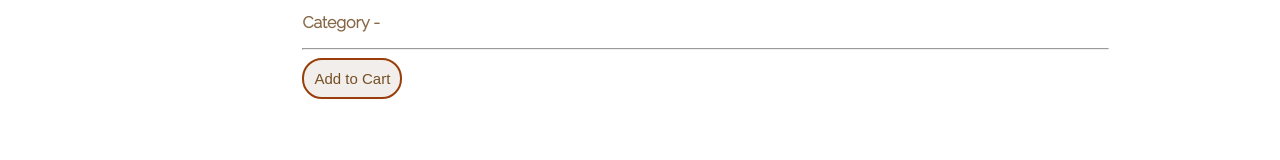
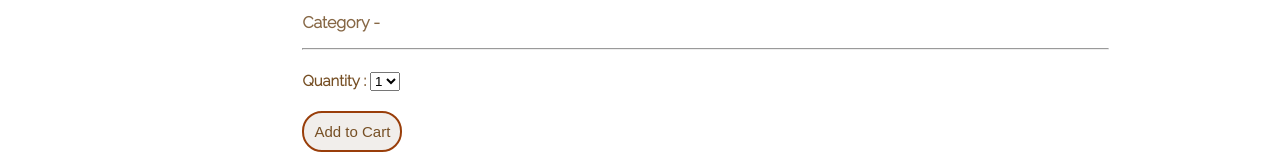
Before and after one commit to JAYAKANTHARUN/FitHive, a React (Create React App) app in the folder client/: page /details/1 in a window 1280 px wide. Shown: the part 490-650 px from the top of the page. Built offline with nearby package versions, Linux system fonts and the light colour scheme; no server answers.

Commit message:
Updated Details page

```diff
--- a/client/src/App.css
+++ b/client/src/App.css
@@ -585,6 +585,18 @@ table img{
   transform: scale(1.05);
 }
 
+.quantitydropdown{
+  margin-top: 20px;
+  margin-right: 20px;
+  margin-bottom: 20px;
+}
+.quantitylabel{
+  color:rgb(118, 79, 36);
+  font-size: 15px;
+  font-family: 'Raleway', sans-serif;
+  font-weight: bold;
+}
+
 /*
 
 .App {
--- a/client/src/components/Details.js
+++ b/client/src/components/Details.js
@@ -1,5 +1,5 @@
 import React, { useEffect } from "react";
-import { useParams,useNavigate } from "react-router-dom";
+import { useParams, useNavigate } from "react-router-dom";
 import { useState } from "react";
 
 const Details = () => {
@@ -9,15 +9,16 @@ const Details = () => {
     const [category, setcategory] = useState('')
     const [company, setcompany] = useState('')
     const [image, setimage] = useState('')
-    const [star,setstar]=useState('')
-    const [rating,setrating]=useState('')
-    const [discount,setdiscount]=useState('')
-    const [about,setabout]=useState('')
+    const [star, setstar] = useState('')
+    const [rating, setrating] = useState('')
+    const [discount, setdiscount] = useState('')
+    const [about, setabout] = useState('')
+    const [quantity, setquantity] = useState('1');
     const params = useParams()
-    const navigate=useNavigate()
+    const navigate = useNavigate()
 
     useEffect(() => {
-        const parsedstar=parseInt(star)
+        const parsedstar = parseInt(star)
         setstarcount(parsedstar)
         getdetails()
     }, [star])
@@ -42,12 +43,12 @@ const Details = () => {
     const handleStarClick = (starIndex) => {
         setstarcount(starIndex + 1);
     };
-    const addtocart = async (id,name,price,company,category,image) => {
+    const addtocart = async (id, name, price, company, category, image, quantity) => {
         if (auth) {
-            let userid=auth._id
+            let userid = auth._id
             let result = await fetch(`http://127.0.0.1:3000/userproducts/${id}`, {
                 method: 'post',
-                body: JSON.stringify({ userid:userid,productid:id,name:name,company:company,category:category,price:price,image:image}),
+                body: JSON.stringify({ userid: userid, productid: id, name: name, company: company, category: category, price: price, image: image, quantity: quantity }),
                 headers: {
                     "Content-Type": "application/json",
                     'authorization': JSON.parse(localStorage.getItem('token'))
@@ -56,9 +57,12 @@ const Details = () => {
             result = await result.json()
             console.log(result)
         }
-        else{
+        else {
             navigate('/login')
         }
+    }
+    const handlequantity = (e) => {
+        setquantity(e.target.value)
     }
 
     return (
@@ -84,7 +88,7 @@ const Details = () => {
                     <div className="amount">
                         <p className="red">-{discount}%  </p><p className="discount">${price}</p>
                     </div>
-                    <p className="mrp">M.R.P - ${Math.round(price * 100.00 / (100.00-discount))}</p>
+                    <p className="mrp">M.R.P - ${Math.round(price * 100.00 / (100.00 - discount))}</p>
                     <p className="deals">Deal of the Day</p>
                     <p className="tax">Inclusive of all Taxes</p>
                     <hr />
@@ -117,7 +121,17 @@ const Details = () => {
                         <p className="about">{about}</p>
                     </div>
                     <hr />
-                    <button onClick={() => { addtocart(params.id,name,price,company,category,image) }}>Add to Cart</button>
+                    <div className="quantitydropdown">
+                        <label className="quantitylabel">Quantity : </label>
+                        <select id="quantity" value={quantity} onChange={handlequantity}>
+                            <option value="1">1</option>
+                            <option value="2">2</option>
+                            <option value="3">3</option>
+                            <option value="4">4</option>
+                            <option value="5">5</option>
+                        </select>
+                    </div>
+                    <button onClick={() => { addtocart(params.id, name, price, company, category, image, quantity) }}>Add to Cart</button>
                 </div>
             </div>
 
```
Also changed, not shown: 1 other file (tests, documents, lock files or other folders).
